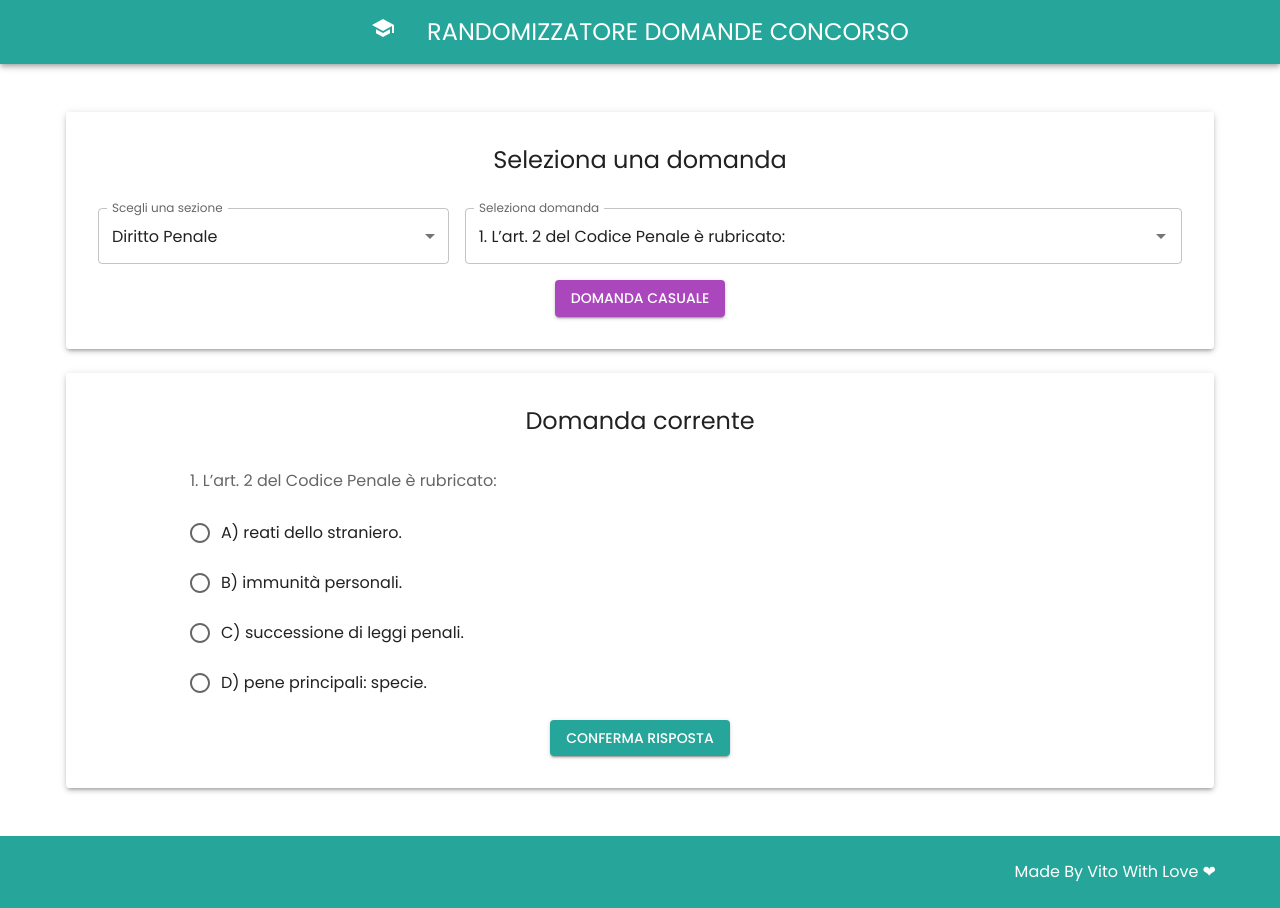
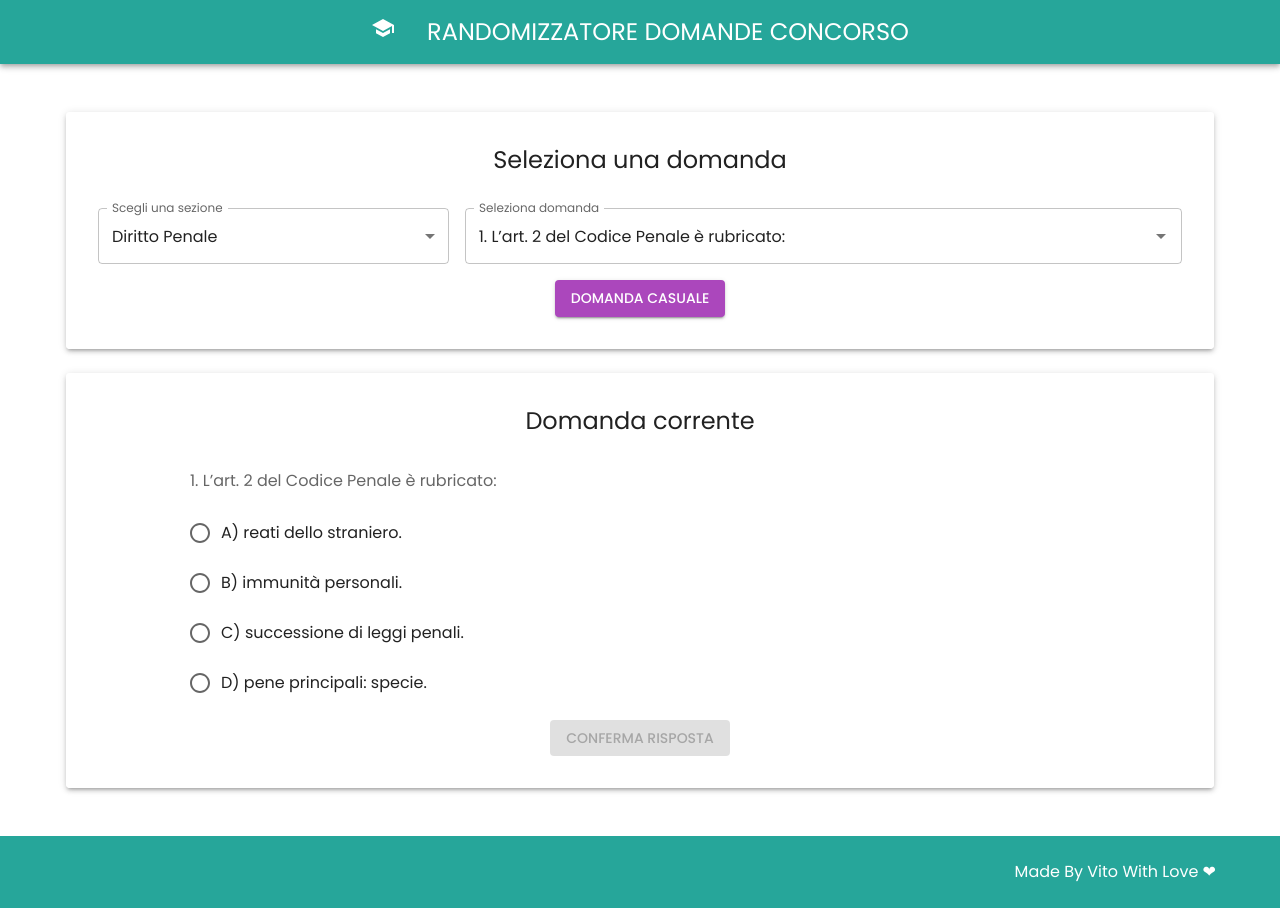
Before and after one commit to VvsGitH/studio-banca-dati-polizia-stato-2022, a React (Vite) app in the folder ui/: page / in a window 1280 px wide. Built offline with nearby package versions, Linux system fonts and the light colour scheme.

Commit message:
Fix: disabled button if no answer is selected

```diff
--- a/ui/src/components/question/question.component.tsx
+++ b/ui/src/components/question/question.component.tsx
@@ -54,7 +54,7 @@ export default function QuestionComponent(props: QuestionComponentProps): JSX.El
           onAnswer={handleAnswerSelection}
         />
       </FormControl>
-      <Button variant="contained" onClick={handleConfirm}>
+      <Button variant="contained" onClick={handleConfirm} disabled={!answer}>
         Conferma Risposta
       </Button>
       {confirmed ? <ConfirmMessage isSuccess={isCorrect} correctAnswer={correctAnswer} /> : null}
```
